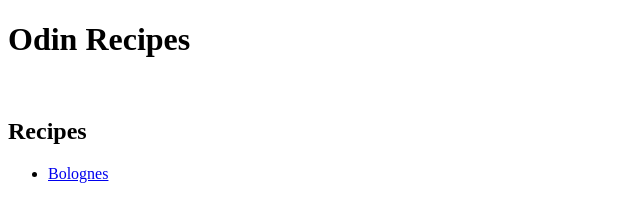
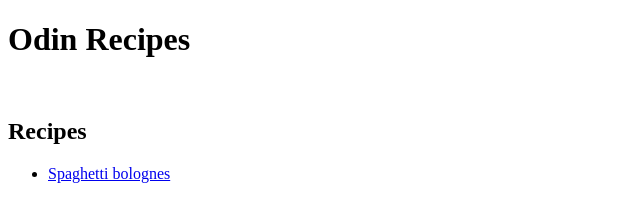
Before and after one commit to Barman94/odin_recipes, a plain HTML site: page index.html in a window 1280 px wide. Shown: the full height of the page, 0-640 px from the left. Drawn offline with Linux system fonts and the light colour scheme.

Commit message:
Finished spaghetti bolognese recipe

```diff
--- a/index.html
+++ b/index.html
@@ -9,7 +9,7 @@
         <br>
         <h2>Recipes</h2>
         <ul>
-            <li><a href="pgs/bolognese.html">Bolognes</a></li>
+            <li><a href="pgs/bolognese.html">Spaghetti bolognes</a></li>
         </ul>
     </body>
 
```
